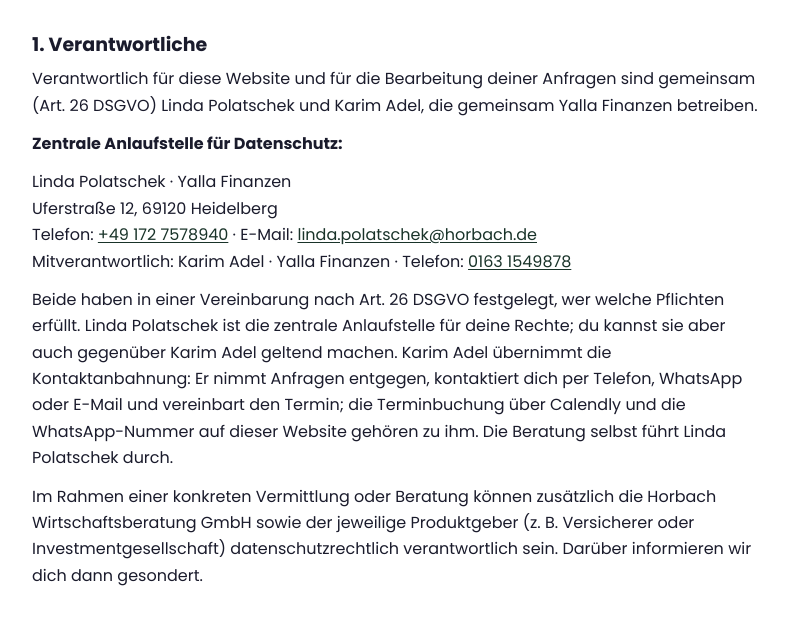
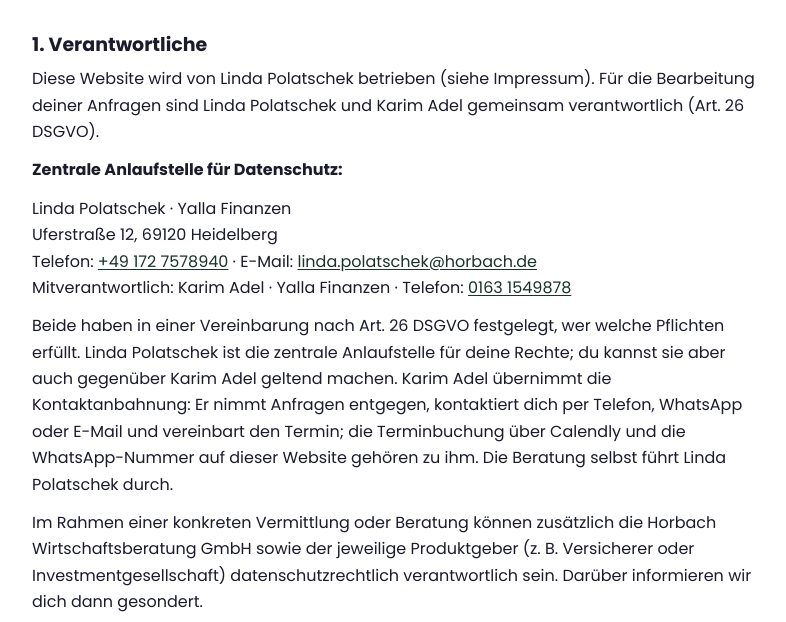
Before and after one commit to maimouny/yallafinanzen-site, a plain HTML site: page datenschutz.html in a window 1280 px wide. Shown: the part 168-790 px from the top of the page, without its empty margins (244-1030 px from the left). Drawn offline with Linux system fonts and the light colour scheme.

Commit message:
Datenschutz: Linda als Betreiberin, gemeinsame Verantwortung nur für Anfragen
Passt jetzt zum Impressum, in dem nur Linda Polatschek als Diensteanbieterin steht.

Co-Authored-By: Claude Opus 5.5 <noreply@anthropic.com>

```diff
--- a/datenschutz.html
+++ b/datenschutz.html
@@ -8,7 +8,7 @@
 <p class="stand">Stand: November 2026</p>
 
 <h2>1. Verantwortliche</h2>
-<p>Verantwortlich für diese Website und für die Bearbeitung deiner Anfragen sind gemeinsam (Art. 26 DSGVO) Linda Polatschek und Karim Adel, die gemeinsam Yalla Finanzen betreiben.</p>
+<p>Diese Website wird von Linda Polatschek betrieben (siehe Impressum). Für die Bearbeitung deiner Anfragen sind Linda Polatschek und Karim Adel gemeinsam verantwortlich (Art. 26 DSGVO).</p>
 <p><strong>Zentrale Anlaufstelle für Datenschutz:</strong></p>
 <address>
 Linda Polatschek · Yalla Finanzen<br>
```
